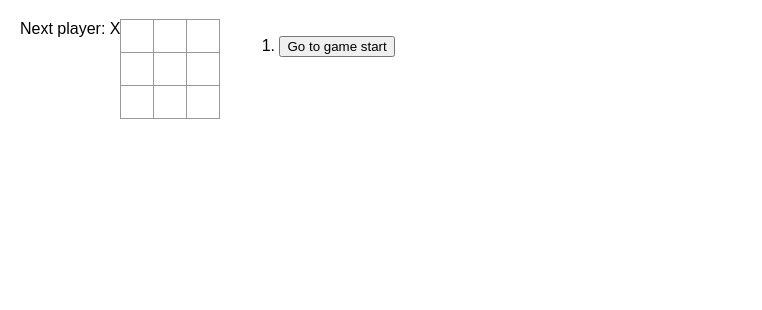
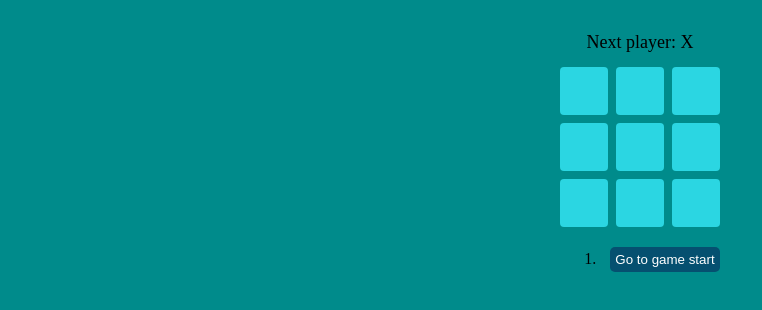
Before and after one commit to LiliaBilous/Tic-Tac-Toe-Game, a React (Create React App) app: page / in a window 1280 px wide. Shown: the top 310 px of the page, without its empty margins (0-762 px from the left). Built offline with nearby package versions, Linux system fonts and the light colour scheme.

Commit message:
added some styles

```diff
--- a/public/index.html
+++ b/public/index.html
@@ -3,7 +3,7 @@
 <head>
   <meta charset="UTF-8">
   <meta name="viewport" content="width=device-width, initial-scale=1.0">
-  <title>Document</title>
+  <title>Tic Tac Toe</title>
 </head>
 <body>
   <div id="root"></div>
--- a/src/styles.css
+++ b/src/styles.css
@@ -46,45 +46,56 @@
   padding-inline-start: 20px;
 }
 
-  * {
-    box-sizing: border-box;
+
+@import url("https://fonts.googleapis.com/css?family=Poppins:300,500,700&display=swap");
+body {
+  font-family: 'Poppins';
+  background-color: darkcyan;
+
+  margin: 2rem auto;
 }
+.game-board {
 
-  body {
-    font-family: sans-serif;
-    margin: 20px;
-    padding: 0;
 }
-
+.board-row {
+  display: grid;
+  grid-template-columns: repeat(3, 1fr);
+}
 .square {
-    background: #fff;
-    border: 1px solid #999;
-    float: left;
+  background: rgb(43, 214, 226);
+  border: 3px solid transparent;
+  border-radius: .25rem;
   font-size: 24px;
   font-weight: bold;
-    line-height: 34px;
-    height: 34px;
-    margin-right: -1px;
-    margin-top: -1px;
-    padding: 0;
+  height: 3rem;
+  width: 3rem;
   text-align: center;
-    width: 34px;
-  }
-
-  .board-row:after {
-    clear: both;
-    content: '';
-    display: table;
+  margin: 0.25rem;
 }
 
 .status {
+  font-size: large;
   margin-bottom: 10px;
 }
+
 .game {
   display: flex;
-    flex-direction: row;
+  flex-direction: column;
+  align-items: center;
 }
+.game-info ol{
+  display: flex;
+  flex-direction: column;
+  justify-content: center;
+  align-items: flex-start;
+  gap: 0.5rem;
 
-  .game-info {
-    margin-left: 20px;
 }
+.game-info button {
+  color: white;
+  border-radius: 5px;
+  border: 1px solid transparent;
+  margin-left: 10px;
+  padding: 0.25rem;
+  background-color: rgb(5, 80, 112);
+}
```
Lines whose indentation alone changed are shown as unchanged.
